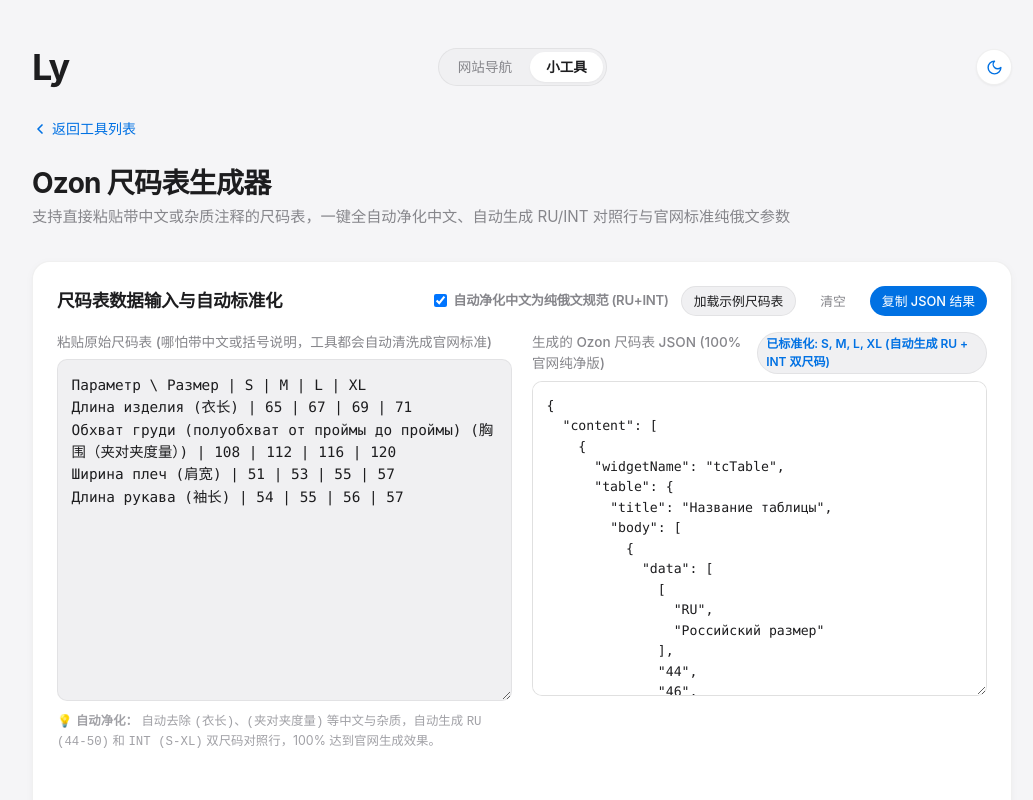
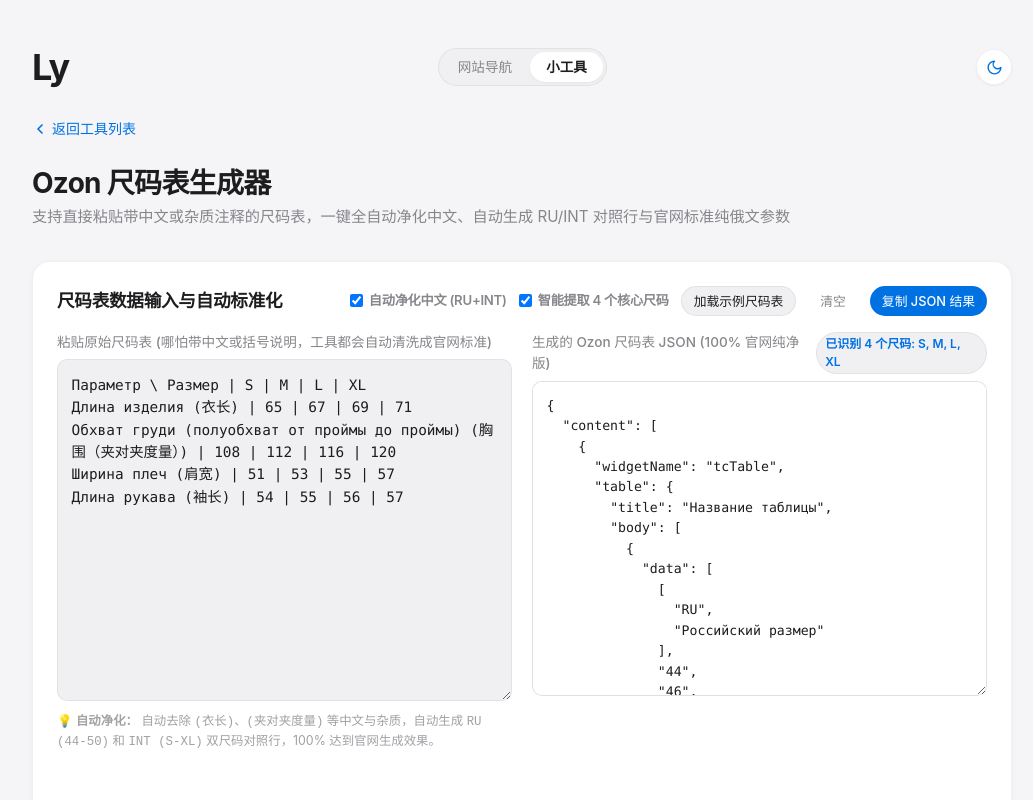
Before and after one commit to liuye28/liuye28.github.io, a React (Vite) app: page /#/tools/ozon-size in a window 1280 px wide. Shown: the top 800 px of the page, without its empty margins (118-1151 px from the left). Built offline with nearby package versions, Linux system fonts and the light colour scheme; the HTML template or start-up script is replaced by a standard one.

Commit message:
feat: add Ozon size table tool and implement search-enabled tools dashboard interface

```diff
--- a/src/pages/tools/OzonSizeTable.jsx
+++ b/src/pages/tools/OzonSizeTable.jsx
@@ -23,7 +23,9 @@
   '2XL': '52',
   'XXXL': '54',
   '3XL': '54',
-  '4XL': '56'
+  '4XL': '56',
+  '5XL': '58',
+  '6XL': '60'
 };
 
 /**
@@ -96,20 +98,23 @@
   const cleanLine = line.replace(/\u00A0/g, ' ').trim();
 
   if (cleanLine.includes('\t')) {
-    return cleanLine.split('\t').map((c) => c.trim()).filter(Boolean);
+    return cleanLine.split('\t').map((c) => c.trim());
   }
   if (cleanLine.includes('|')) {
     const parts = cleanLine.split('|').map((c) => c.trim());
-    return parts.filter((c, idx) => {
-      if ((idx === 0 || idx === parts.length - 1) && !c) return false;
-      return true;
-    });
+    if (parts.length > 0 && parts[0] === '') {
+      parts.shift();
+    }
+    if (parts.length > 0 && parts[parts.length - 1] === '') {
+      parts.pop();
+    }
+    return parts;
   }
   if (/\s{2,}/.test(cleanLine)) {
-    return cleanLine.split(/\s{2,}/).map((c) => c.trim()).filter(Boolean);
+    return cleanLine.split(/\s{2,}/).map((c) => c.trim());
   }
   if (cleanLine.includes(',')) {
-    return cleanLine.split(',').map((c) => c.trim()).filter(Boolean);
+    return cleanLine.split(',').map((c) => c.trim());
   }
   return [cleanLine];
 }
@@ -144,7 +149,7 @@
   if (rawRows.length === 0) return { finalRows: [], detectedMode: '' };
 
   // 1. 寻找尺码基准行
-  const KNOWN_SIZES = ['XXS', 'XS', 'S', 'M', 'L', 'XL', 'XXL', 'XXXL', '42', '44', '46', '48', '50', '52', '54'];
+  const KNOWN_SIZES = ['XXS', 'XS', 'S', 'M', 'L', 'XL', 'XXL', '2XL', 'XXXL', '3XL', '4XL', '5XL', '6XL', '40', '42', '44', '46', '48', '50', '52', '54', '56', '58'];
   let headerRowIndex = 0;
   let maxScore = -1;
 
@@ -165,36 +170,94 @@
 
   const headerRow = rawRows[headerRowIndex];
   const sizeList = headerRow.values.map((s) => s.toUpperCase());
+  const dataRows = rawRows.filter((_, idx) => idx !== headerRowIndex);
 
-  // 4 尺码过滤逻辑 (优先 M~XXL, 次选 S~XL)
-  const targetGroup1 = ['M', 'L', 'XL', 'XXL'];
-  const targetGroup2 = ['S', 'M', 'L', 'XL'];
-
-  const hasGroup1 = targetGroup1.map((s) => sizeList.indexOf(s)).every((idx) => idx !== -1);
-  const hasGroup2 = targetGroup2.map((s) => sizeList.indexOf(s)).every((idx) => idx !== -1);
+  // 对齐数据行长度，避免越界访问为 undefined
+  dataRows.forEach((row) => {
+    while (row.values.length < headerRow.values.length) {
+      row.values.push('');
+    }
+  });
 
   let targetIndices = [];
   let selectedSizes = [];
   let detectedMode = '';
 
-  if (autoFourSizes) {
-    if (hasGroup1) {
-      targetIndices = targetGroup1.map((s) => sizeList.indexOf(s));
-      selectedSizes = targetGroup1;
-      detectedMode = '已标准化: M, L, XL, XXL (自动生成 RU + INT 双尺码)';
-    } else if (hasGroup2) {
-      targetIndices = targetGroup2.map((s) => sizeList.indexOf(s));
-      selectedSizes = targetGroup2;
-      detectedMode = '已标准化: S, M, L, XL (自动生成 RU + INT 双尺码)';
+  // 4 尺码智能优选逻辑（基于数据行的实际填充率与完整度）
+  if (autoFourSizes && sizeList.length > 4) {
+    const candidateGroups = [];
+
+    // 预设常见标准 4 尺码组
+    const PRESET_GROUPS = [
+      { sizes: ['M', 'L', 'XL', 'XXL'], bonus: 0.2 },
+      { sizes: ['S', 'M', 'L', 'XL'], bonus: 0.15 },
+      { sizes: ['L', 'XL', '2XL', '3XL'], bonus: 0.1 },
+      { sizes: ['L', 'XL', 'XXL', 'XXXL'], bonus: 0.1 },
+      { sizes: ['XS', 'S', 'M', 'L'], bonus: 0.05 }
+    ];
+
+    PRESET_GROUPS.forEach((preset) => {
+      const indices = preset.sizes.map((s) => sizeList.indexOf(s));
+      if (indices.every((idx) => idx !== -1)) {
+        candidateGroups.push({
+          indices,
+          sizes: preset.sizes,
+          bonus: preset.bonus
+        });
+      }
+    });
+
+    // 滑动窗口：所有连续 4 尺码窗口
+    for (let i = 0; i <= sizeList.length - 4; i++) {
+      const indices = [i, i + 1, i + 2, i + 3];
+      const sizes = indices.map((idx) => sizeList[idx]);
+      const alreadyExists = candidateGroups.some((c) => c.indices.join(',') === indices.join(','));
+      if (!alreadyExists) {
+        candidateGroups.push({
+          indices,
+          sizes,
+          bonus: 0
+        });
+      }
+    }
+
+    // 计算各候选组的有效数据填充率
+    let bestCandidate = null;
+    let highestScore = -1;
+
+    candidateGroups.forEach((cand) => {
+      let validCount = 0;
+      dataRows.forEach((row) => {
+        cand.indices.forEach((colIdx) => {
+          const val = row.values[colIdx];
+          if (val !== undefined && val !== '' && val !== null) {
+            validCount++;
+          }
+        });
+      });
+
+      const totalScore = validCount + (cand.bonus || 0);
+      if (totalScore > highestScore) {
+        highestScore = totalScore;
+        bestCandidate = cand;
+      }
+    });
+
+    if (bestCandidate) {
+      targetIndices = bestCandidate.indices;
+      selectedSizes = targetIndices.map((i) => headerRow.values[i].toUpperCase());
+      detectedMode = `智能优选 4 尺码: ${selectedSizes.join(', ')} (数据完整度最高)`;
     } else {
-      targetIndices = headerRow.values.length > 4 ? [0, 1, 2, 3] : headerRow.values.map((_, i) => i);
+      targetIndices = [0, 1, 2, 3];
       selectedSizes = targetIndices.map((i) => headerRow.values[i].toUpperCase());
       detectedMode = `已保留 4 个尺码: ${selectedSizes.join(', ')}`;
     }
   } else {
     targetIndices = headerRow.values.map((_, i) => i);
     selectedSizes = headerRow.values.map((s) => s.toUpperCase());
-    detectedMode = '保留原始所有尺码列';
+    detectedMode = sizeList.length <= 4
+      ? `已识别 ${sizeList.length} 个尺码: ${selectedSizes.join(', ')}`
+      : `保留全部 ${sizeList.length} 个尺码: ${selectedSizes.join(', ')}`;
   }
 
   // 构建最终标准行
@@ -313,7 +376,15 @@
                 checked={autoStandardize}
                 onChange={() => setAutoStandardize(!autoStandardize)}
               />
-              <span>自动净化中文为纯俄文规范 (RU+INT)</span>
+              <span>自动净化中文 (RU+INT)</span>
+            </label>
+            <label style={{ display: 'inline-flex', alignItems: 'center', gap: '6px', fontSize: '0.825rem', color: 'var(--text-secondary)', cursor: 'pointer' }}>
+              <input
+                type="checkbox"
+                checked={autoFourSizes}
+                onChange={() => setAutoFourSizes(!autoFourSizes)}
+              />
+              <span>智能提取 4 个核心尺码</span>
             </label>
             <button
               type="button"
--- a/src/pages/tools/ToolsHome.css
+++ b/src/pages/tools/ToolsHome.css
@@ -13,6 +13,78 @@
 .tools-hero-subtitle {
   font-size: 0.95rem;
   color: var(--text-secondary);
+}
+
+/* ---- 搜索框 ---- */
+.tools-search-bar {
+  position: relative;
+  display: flex;
+  align-items: center;
+  margin-bottom: 1.5rem;
+  max-width: 420px;
+}
+
+.tools-search-icon {
+  position: absolute;
+  left: 12px;
+  width: 18px;
+  height: 18px;
+  color: var(--text-tertiary);
+  pointer-events: none;
+}
+
+.tools-search-input {
+  width: 100%;
+  padding: 0.6rem 2.2rem 0.6rem 2.4rem;
+  font-size: 0.9rem;
+  color: var(--text-primary);
+  background-color: var(--bg-surface);
+  border: 1px solid var(--border-subtle);
+  border-radius: var(--radius-lg);
+  outline: none;
+  transition: border-color 0.2s var(--ease-apple), box-shadow 0.2s var(--ease-apple);
+}
+
+.tools-search-input::placeholder {
+  color: var(--text-tertiary);
+}
+
+.tools-search-input:focus {
+  border-color: var(--accent-color);
+  box-shadow: 0 0 0 3px rgba(0, 122, 255, 0.12);
+}
+
+.tools-search-clear {
+  position: absolute;
+  right: 8px;
+  display: flex;
+  align-items: center;
+  justify-content: center;
+  width: 22px;
+  height: 22px;
+  padding: 0;
+  font-size: 1rem;
+  line-height: 1;
+  color: var(--text-tertiary);
+  background: transparent;
+  border: none;
+  border-radius: 50%;
+  cursor: pointer;
+  transition: color 0.15s, background-color 0.15s;
+}
+
+.tools-search-clear:hover {
+  color: var(--text-primary);
+  background-color: var(--border-subtle);
+}
+
+/* 搜索无结果提示 */
+.tools-empty-hint {
+  grid-column: 1 / -1;
+  text-align: center;
+  padding: 2.5rem 1rem;
+  color: var(--text-tertiary);
+  font-size: 0.95rem;
 }
 
 .tools-card-grid {
--- a/src/pages/tools/ToolsHome.jsx
+++ b/src/pages/tools/ToolsHome.jsx
@@ -1,4 +1,4 @@
-import React from 'react';
+import React, { useState } from 'react';
 import { Link } from 'react-router-dom';
 import Header from '../../components/Header';
 import { tools } from '../../data/tools';
@@ -89,6 +89,13 @@
  * 小工具板块首页
  */
 export default function ToolsHome() {
+  const [keyword, setKeyword] = useState('');
+
+  // 根据关键词过滤工具列表（按名称模糊匹配，忽略大小写）
+  const filteredTools = tools.filter((tool) =>
+    tool.name.toLowerCase().includes(keyword.trim().toLowerCase())
+  );
+
   return (
     <main className="apple-home-wrapper">
       <div className="apple-home-content">
@@ -98,8 +105,42 @@
           <h2 className="tools-hero-title">开发者工具</h2>
         </div>
 
+        {/* 搜索框 */}
+        <div className="tools-search-bar">
+          <svg
+            className="tools-search-icon"
+            viewBox="0 0 24 24"
+            fill="none"
+            stroke="currentColor"
+            strokeWidth="2"
+            strokeLinecap="round"
+            strokeLinejoin="round"
+            aria-hidden="true"
+          >
+            <circle cx="11" cy="11" r="8" />
+            <line x1="21" y1="21" x2="16.65" y2="16.65" />
+          </svg>
+          <input
+            className="tools-search-input"
+            type="text"
+            placeholder="搜索工具名称…"
+            value={keyword}
+            onChange={(e) => setKeyword(e.target.value)}
+          />
+          {keyword && (
+            <button
+              className="tools-search-clear"
+              onClick={() => setKeyword('')}
+              aria-label="清除搜索"
+            >
+              ×
+            </button>
+          )}
+        </div>
+
         <section className="tools-card-grid" aria-label="工具列表">
-          {tools.map((tool) => (
+          {filteredTools.length > 0 ? (
+            filteredTools.map((tool) => (
               <Link key={tool.id} to={tool.path} className="tool-card-item">
                 <div className="tool-card-top">
                   <div className="tool-icon-box" aria-hidden="true">
@@ -126,7 +167,12 @@
                 </div>
                 <p className="tool-desc">{tool.desc}</p>
               </Link>
-          ))}
+            ))
+          ) : (
+            <div className="tools-empty-hint">
+              <p>没有找到匹配「{keyword.trim()}」的工具</p>
+            </div>
+          )}
         </section>
 
         <footer className="apple-footer">
```
Lines whose indentation alone changed are shown as unchanged.
